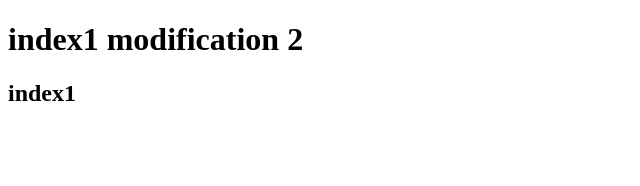
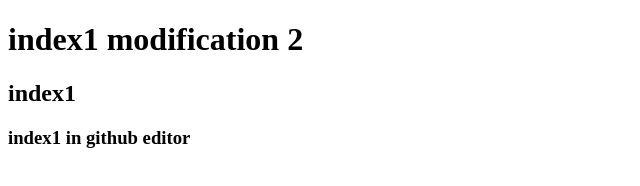
Before and after one commit to abdelazizhaimoud/my-second-react-app, a plain HTML site: page index.html in a window 1280 px wide. Shown: the whole page, without its empty margins (0-640 px from the left). Drawn offline with Linux system fonts and the light colour scheme.

Commit message:
Update index.html

```diff
--- a/index.html
+++ b/index.html
@@ -8,5 +8,6 @@
 <body>
     <h1>index1 modification 2</h1>
     <h2>index1</h2>
+    <h3>index1 in github editor</h3>
 </body>
 </html>
```
